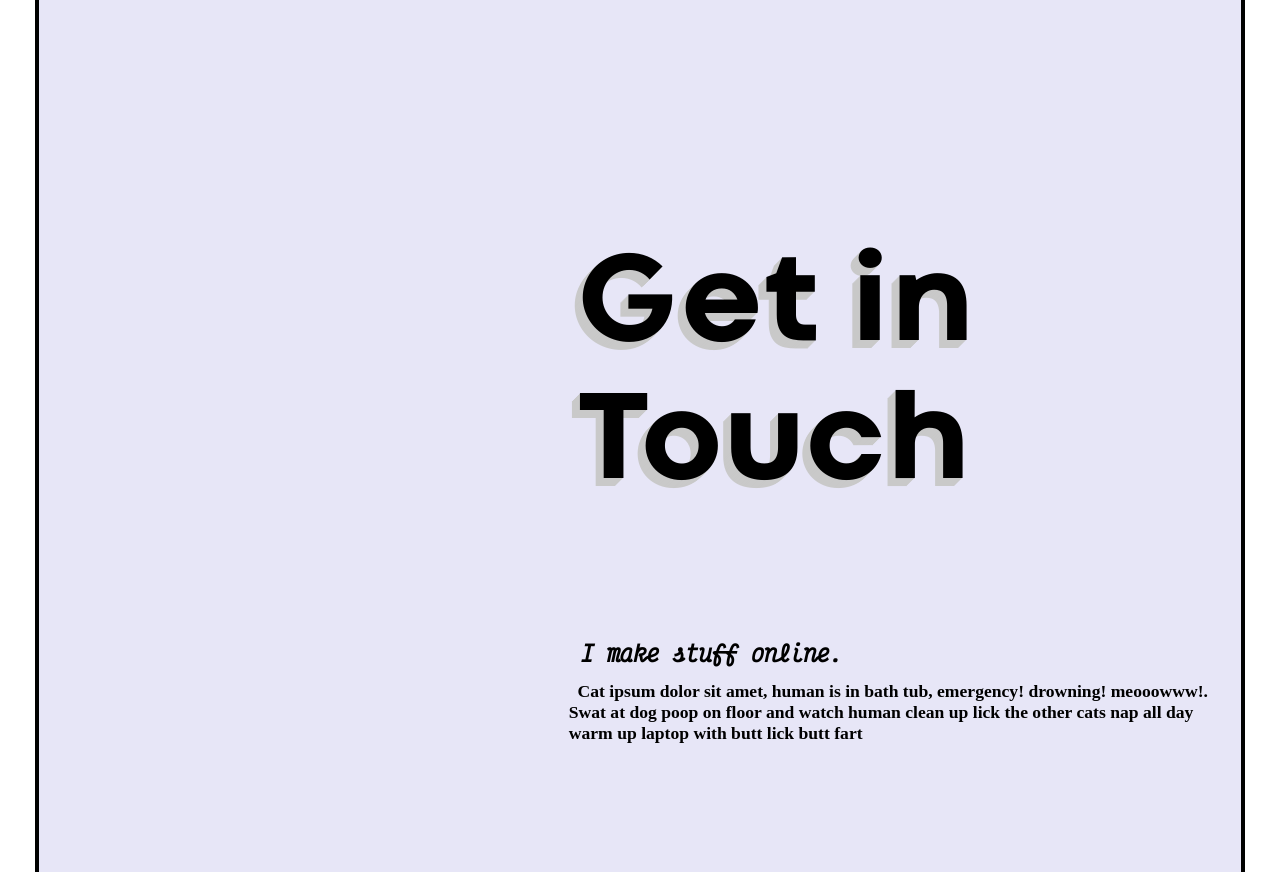
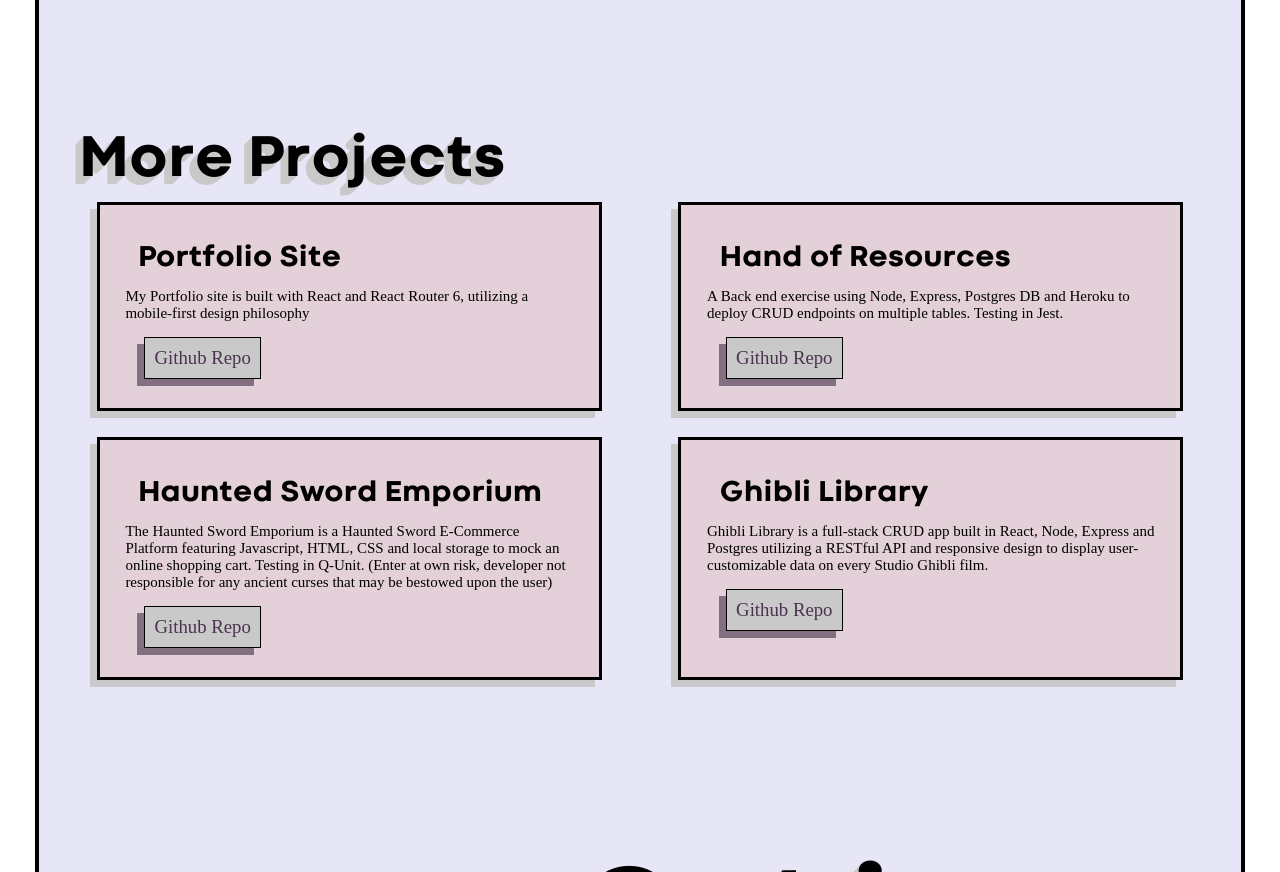
Before and after one commit to taylor-c-williams/taylorcallanwilliams, a React (Create React App) app: page /portfolio in a window 1280 px wide. Shown: the part 4040-4912 px from the top of the page. Built offline with nearby package versions, Linux system fonts and the light colour scheme; a web font is replaced by a local one.

Commit message:
moreProjects component styled and implemented

```diff
--- a/src/views/Portfolio/MoreProjects.jsx
+++ b/src/views/Portfolio/MoreProjects.jsx
@@ -3,21 +3,49 @@ import styles from './Portfolio.module.css';
 export default function MoreProjects() {
   return (
     <div className={styles.moreMain}>
-      <div className={styles.moreProject}>
-        <h1>Project One</h1>
-        sdfkjshfkgjsrgkjndsfkjgnfdk;gndfkjgnk;jdr
+      <div className={styles.moreBlurb}>
+        <h2>Portfolio Site</h2>
+        My Portfolio site is built with React and React Router 6, utilizing a
+        mobile-first design philosophy
+        <br />
+        <div className={styles.projectLinks}>
+          <a href="https://github.com/taylor-c-williams/taylorcallanwilliams">
+            Github Repo
+          </a>
+        </div>
       </div>
-      <div className={styles.moreProject}>
-        <h1>Project One</h1>
-        sdfkjshfkgjsrgkjndsfkjgnfdk;gndfkjgnk;jdr
+      <div className={styles.moreBlurb}>
+        <h2>Hand of Resources</h2>A Back end exercise using Node, Express,
+        Postgres DB and Heroku to deploy CRUD endpoints on multiple tables.
+        Testing in Jest. <br />
+        <div className={styles.projectLinks}>
+          <a href="https://github.com/taylor-c-williams/backend-hand-of-resources">
+            Github Repo
+          </a>
+        </div>
       </div>
-      <div className={styles.moreProject}>
-        <h1>Project One</h1>
-        sdfkjshfkgjsrgkjndsfkjgnfdk;gndfkjgnk;jdr
+      <div className={styles.moreBlurb}>
+        <h2>Haunted Sword Emporium</h2>
+        The Haunted Sword Emporium is a Haunted Sword E-Commerce Platform
+        featuring Javascript, HTML, CSS and local storage to mock an online
+        shopping cart. Testing in Q-Unit. (Enter at own risk, developer not
+        responsible for any ancient curses that may be bestowed upon the user)
+        <div className={styles.projectLinks}>
+          <a href="https://github.com/taylor-c-williams/lab-06-e-commerce-site/">
+            Github Repo
+          </a>
+        </div>
       </div>
-      <div className={styles.moreProject}>
-        <h1>Project One</h1>
-        sdfkjshfkgjsrgkjndsfkjgnfdk;gndfkjgnk;jdr
+      <div className={styles.moreBlurb}>
+        <h2>Ghibli Library</h2>
+        Ghibli Library is a full-stack CRUD app built in React, Node, Express
+        and Postgres utilizing a RESTful API and responsive design to display
+        user-customizable data on every Studio Ghibli film. <br />
+        <div className={styles.projectLinks}>
+          <a href="https://github.com/taylor-c-williams/ghibli-FE/">
+            Github Repo
+          </a>
+        </div>
       </div>
     </div>
   );
--- a/src/views/Portfolio/Portfolio.jsx
+++ b/src/views/Portfolio/Portfolio.jsx
@@ -4,6 +4,7 @@ import animations from '../Main/animations.module.css';
 import DoggieMatcher from './DoggieMatcher';
 import BopSimon from './BopSimon';
 import FastLancer from './FastLancer';
+import MoreProjects from './MoreProjects';
 
 export default function Portfolio() {
   return (
@@ -18,6 +19,8 @@ export default function Portfolio() {
         <DoggieMatcher />
         <BopSimon />
         <FastLancer />
+        <h2 className={animations.textShadowPopSl}>More Projects</h2>
+        <MoreProjects />
       </div>
     </div>
   );
--- a/src/views/Portfolio/Portfolio.module.css
+++ b/src/views/Portfolio/Portfolio.module.css
@@ -174,6 +174,10 @@
     filter: drop-shadow(-7px 7px #c9c9c9);
   }
 
+  .projectLinks {
+    margin: 2vw 0 1vw 0;
+  }
+
   .projectLinks a {
     color: #4b324f;
     border: 1px black solid;
@@ -189,6 +193,7 @@
   .projectLinks a:hover {
     color: #4b324f;
     background-color: #fff;
+    font-family: 'VictorMonoItalic';
   }
 
   .projectLinks a:active {
@@ -200,5 +205,21 @@
   .moreMain {
     display: grid;
     grid-template-columns: 1fr 1fr;
+    gap: 2vw;
+  }
+
+  .moreBlurb {
+    font-size: 1.25em;
+    font-weight: 500;
+    background-color: #e3d0d8;
+    padding: 2vw;
+    margin: 0 2vw 0 2vw;
+    border: 0.25vw solid;
+    filter: drop-shadow(-7px 7px #c9c9c9);
+  }
+
+  .moreMain h2 {
+    font-size: 2em;
+    padding: 1vw;
   }
 }
```
